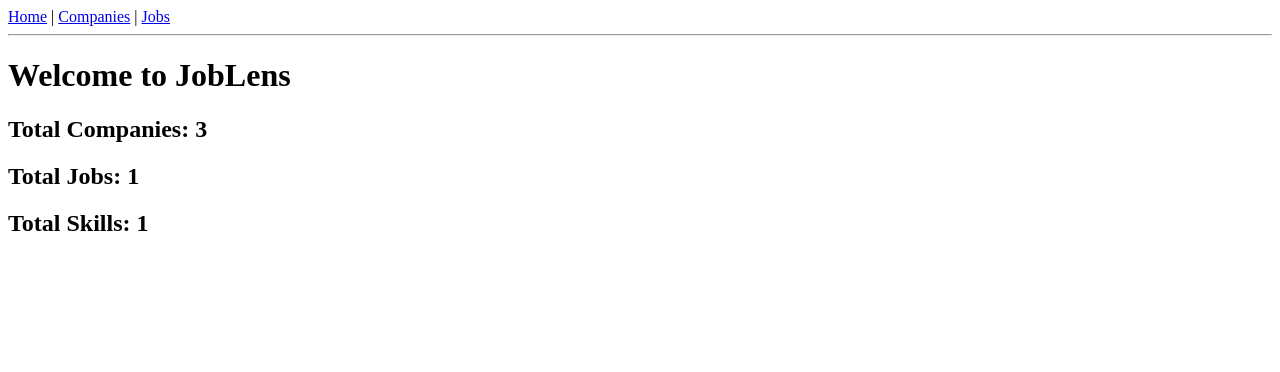
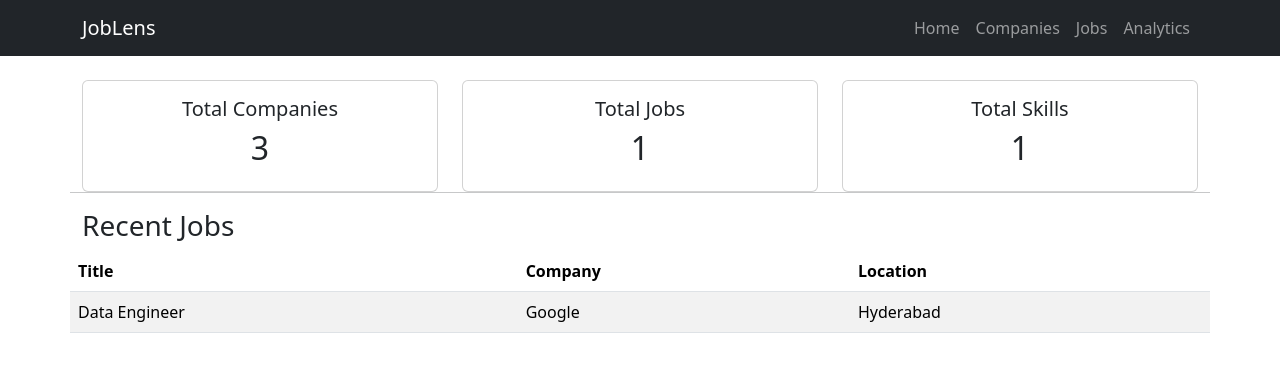
Before and after one commit to meghana123-k/JobLens, a Django app: page / in a window 1280 px wide. Shown: the top 372 px of the page. Run offline with Django 5.2, Linux system fonts and the light colour scheme; data comes from the database, SQL or seed files in the repository.

Commit message:
create etl project structure

```diff
--- /dev/null
+++ b/backend/jobs/services.py
@@ -0,0 +1,9 @@
+from jobs.models import Company, Job, Skill
+
+def get_dashboard_stats():
+
+    return {
+        "total_companies": Company.objects.count(),
+        "total_jobs": Job.objects.count(),
+        "total_skills": Skill.objects.count(),
+    }
--- a/backend/jobs/templates/jobs/base.html
+++ b/backend/jobs/templates/jobs/base.html
@@ -1,20 +1,29 @@
-<!DOCTYPE html>
+<!doctype html>
 <html>
-<head>
+  <head>
     <title>JobLens</title>
-</head>
-<body>
+    <link
+      href="https://cdn.jsdelivr.net/npm/bootstrap@5.3.3/dist/css/bootstrap.min.css"
+      rel="stylesheet"
+    />
+  </head>
+  <body>
+    <nav class="navbar navbar-expand-lg navbar-dark bg-dark">
+      <div class="container">
+        <a class="navbar-brand" href="/"> JobLens </a>
 
-    <nav>
-        <a href="/">Home</a> |
-        <a href="/companies/">Companies</a> |
-        <a href="/jobs/">Jobs</a>
+        <div class="navbar-nav">
+          <a class="nav-link" href="/"> Home </a>
+
+          <a class="nav-link" href="/companies/"> Companies </a>
+
+          <a class="nav-link" href="/jobs/"> Jobs </a>
+
+          <a class="nav-link" href="/analytics/"> Analytics </a>
+        </div>
+      </div>
     </nav>
 
-    <hr>
-
-    {% block content %}
-    {% endblock %}
-
-</body>
+    <div class="container mt-4">{% block content %} {% endblock %}</div>
+  </body>
 </html>
--- a/backend/jobs/templates/jobs/home.html
+++ b/backend/jobs/templates/jobs/home.html
@@ -2,10 +2,98 @@
 
 {% block content %}
 
-<h1>Welcome to JobLens</h1>
+<div class="row">
 
-<h2>Total Companies: {{ total_companies }}</h2>
-<h2>Total Jobs: {{ total_jobs }}</h2>
-<h2>Total Skills: {{ total_skills }}</h2>
+    <div class="col-md-4">
+
+        <div class="card text-center">
+
+            <div class="card-body">
+
+                <h5>Total Companies</h5>
+
+                <h2>
+                    {{ total_companies }}
+                </h2>
+
+            </div>
+
+        </div>
+
+    </div>
+
+    <div class="col-md-4">
+
+        <div class="card text-center">
+
+            <div class="card-body">
+
+                <h5>Total Jobs</h5>
+
+                <h2>
+                    {{ total_jobs }}
+                </h2>
+
+            </div>
+
+        </div>
+
+    </div>
+
+    <div class="col-md-4">
+
+        <div class="card text-center">
+
+            <div class="card-body">
+
+                <h5>Total Skills</h5>
+
+                <h2>
+                    {{ total_skills }}
+                </h2>
+
+            </div>
+
+        </div>
+
+    </div>
+    <hr>
+
+<h3>Recent Jobs</h3>
+
+<table class="table table-striped">
+
+    <thead>
+        <tr>
+            <th>Title</th>
+            <th>Company</th>
+            <th>Location</th>
+        </tr>
+    </thead>
+
+    <tbody>
+
+        {% for job in recent_jobs %}
+
+        <tr>
+            <td>{{ job.title }}</td>
+            <td>{{ job.company.name }}</td>
+            <td>{{ job.location }}</td>
+        </tr>
+
+        {% empty %}
+
+        <tr>
+            <td colspan="3">
+                No jobs available.
+            </td>
+        </tr>
+
+        {% endfor %}
+
+    </tbody>
+
+</table>
+</div>
 
 {% endblock %}
--- a/backend/jobs/urls.py
+++ b/backend/jobs/urls.py
@@ -1,8 +1,9 @@
 from django.urls import path
-from .views import home, companies, jobs_list
+from .views import home, companies, jobs_list, analytics
 
 urlpatterns = [
     path("", home, name="home"),
     path("companies/", companies, name="companies"),
-    path("jobs/", jobs_list, name="jobs_list")
+    path("jobs/", jobs_list, name="jobs_list"),
+    path("analytics/", analytics, name="analytics"),
 ]
--- a/backend/jobs/views.py
+++ b/backend/jobs/views.py
@@ -1,25 +1,22 @@
 from django.shortcuts import render
-from jobs.models import Company, Job, Skill
+from jobs.models import Company, Job
+from .services import get_dashboard_stats
+from .analytics_service import get_top_hiring_companies, get_top_skills
 
 # Create your views here.
 
 
 def home(request):
-    total_companies = Company.objects.count()
 
-    total_jobs = Job.objects.count()
-    total_skills = Skill.objects.count()
-    companies = Company.objects.all()
+    stats = get_dashboard_stats()
+
     context = {
-        "companies": companies,
-        "total_companies": total_companies,
-        "total_jobs": total_jobs,
-        "total_skills": total_skills,
+        **stats,
+        "companies": Company.objects.all(),
+        "recent_jobs": Job.objects.order_by("-id")[:5],
     }
+
     return render(request, "jobs/home.html", context)
-
-
-from jobs.models import Company
 
 
 def companies(request):
@@ -33,3 +30,10 @@ def jobs_list(request):
     jobs_list = Job.objects.all()
     context = {"jobs_list": jobs_list}
     return render(request, "jobs/jobs_list.html", context)
+
+
+def analytics(request):
+
+    analytical_data = { **get_top_hiring_companies(),  **get_top_skills()}
+
+    return render(request, "jobs/analytics.html", analytical_data)
```
Also changed, not shown: backend/jobs/analytics_service.py (added, +18 -0 lines), backend/jobs/templates/jobs/analytics.html (added, +56 -0 lines), backend/jobs/templates/jobs/companies.html (+39 -9 lines), backend/jobs/templates/jobs/jobs_list.html (+46 -7 lines).
